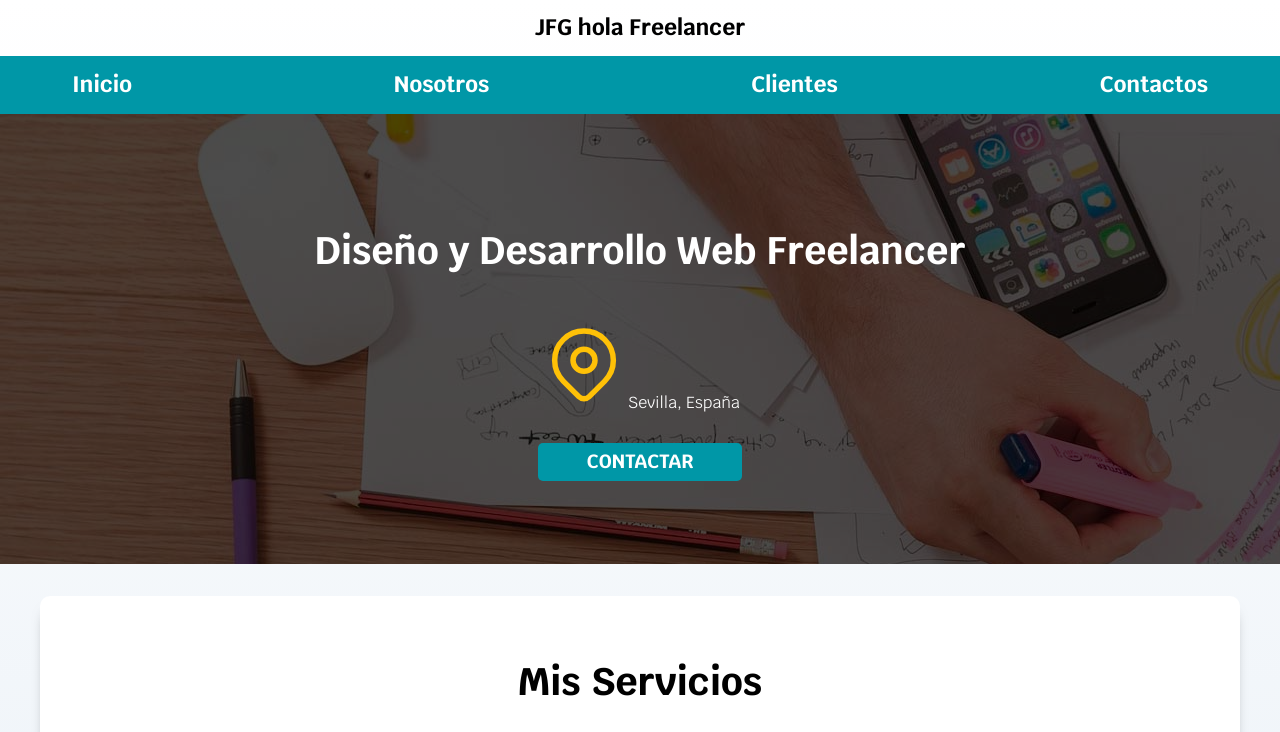
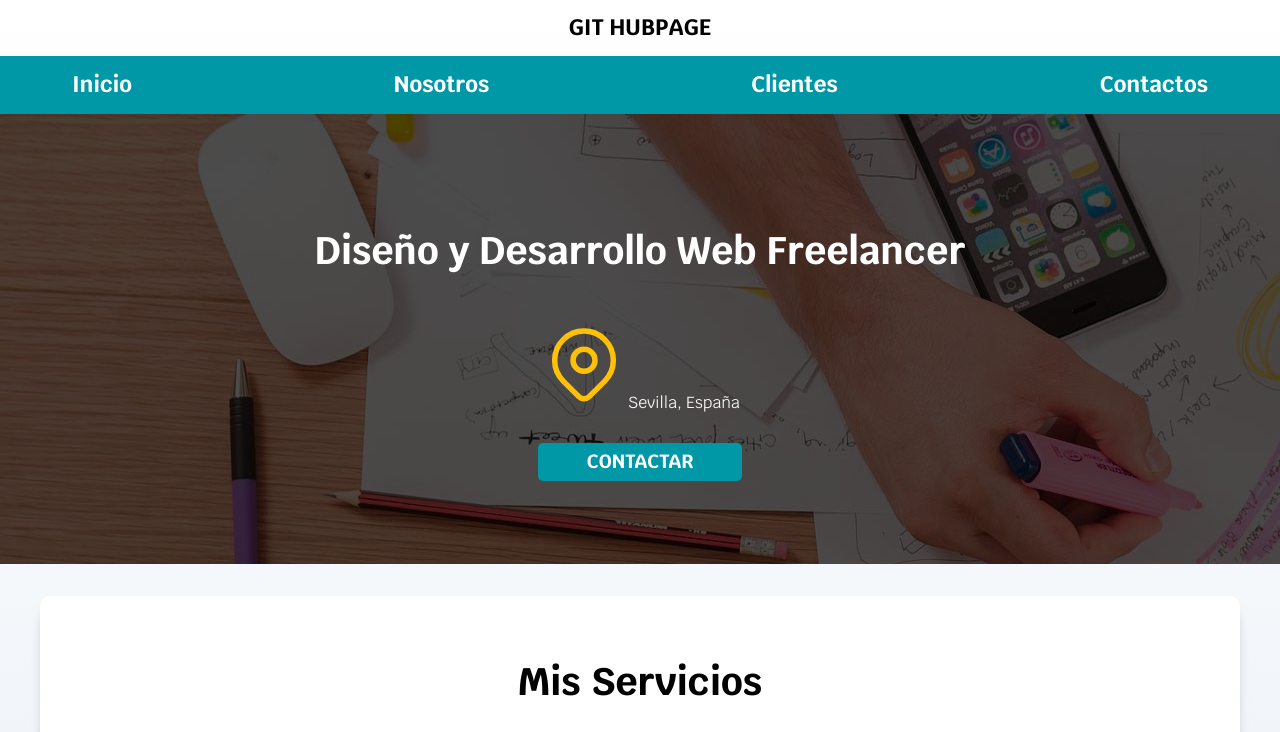
Before and after one commit to PabloR27/prueba, a plain HTML site: page index.html in a window 1280 px wide. Shown: the top 732 px of the page. Drawn offline with nearby package versions, Linux system fonts and the light colour scheme.

Commit message:
mODIFIQUE EL TITULO

```diff
--- a/index.html
+++ b/index.html
@@ -12,7 +12,7 @@
 <body>
 
     <header class="header">
-        <h1>JFG hola <span>Freelancer</span></h1>
+        <h1>GIT HUB<span>PAGE</span></h1>
     </header>
 
     <div class=" nav-bg">
```
